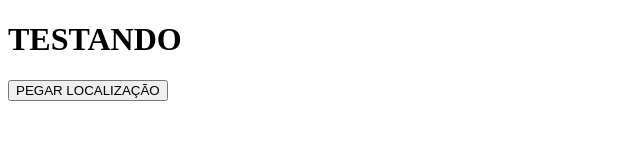
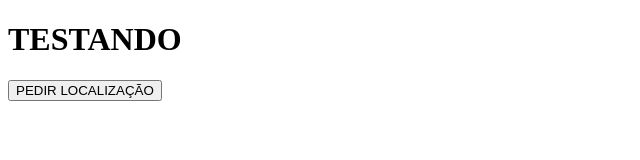
Before and after one commit to leandrosoaresdesouza/getfulllocation, a plain HTML site: page index.html in a window 1280 px wide. Shown: the full height of the page, 0-640 px from the left. Drawn offline with Linux system fonts and the light colour scheme.

Commit message:
'change-text'

```diff
--- a/index.html
+++ b/index.html
@@ -19,7 +19,7 @@
 <body>
   <h1>TESTANDO</h1>
 
-  <button onclick="getPosition()">PEGAR LOCALIZAÇÃO</button>
+  <button onclick="getPosition()">PEDIR LOCALIZAÇÃO</button>
 
   <p id="latitude"></p>
   <p id="longitude"></p>
```
